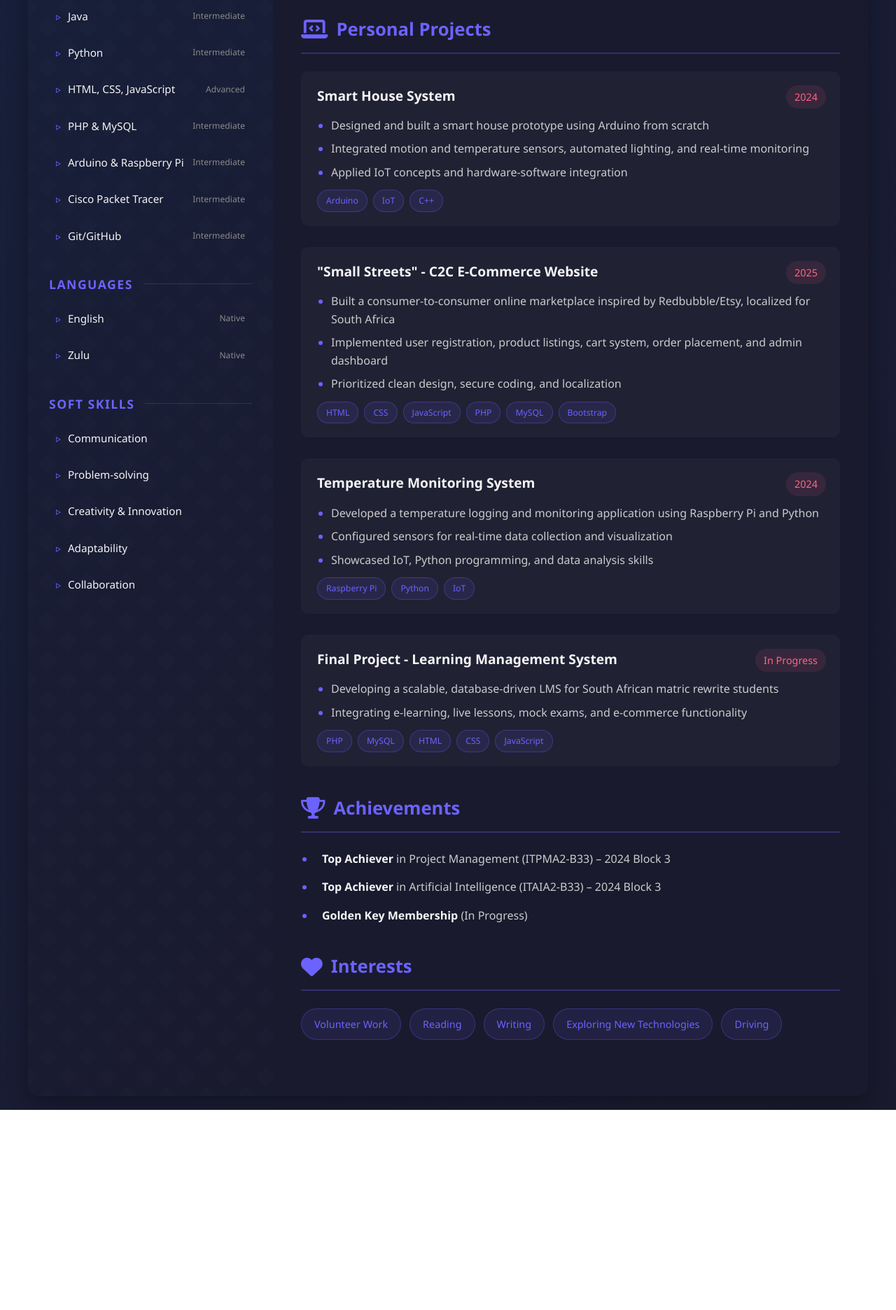
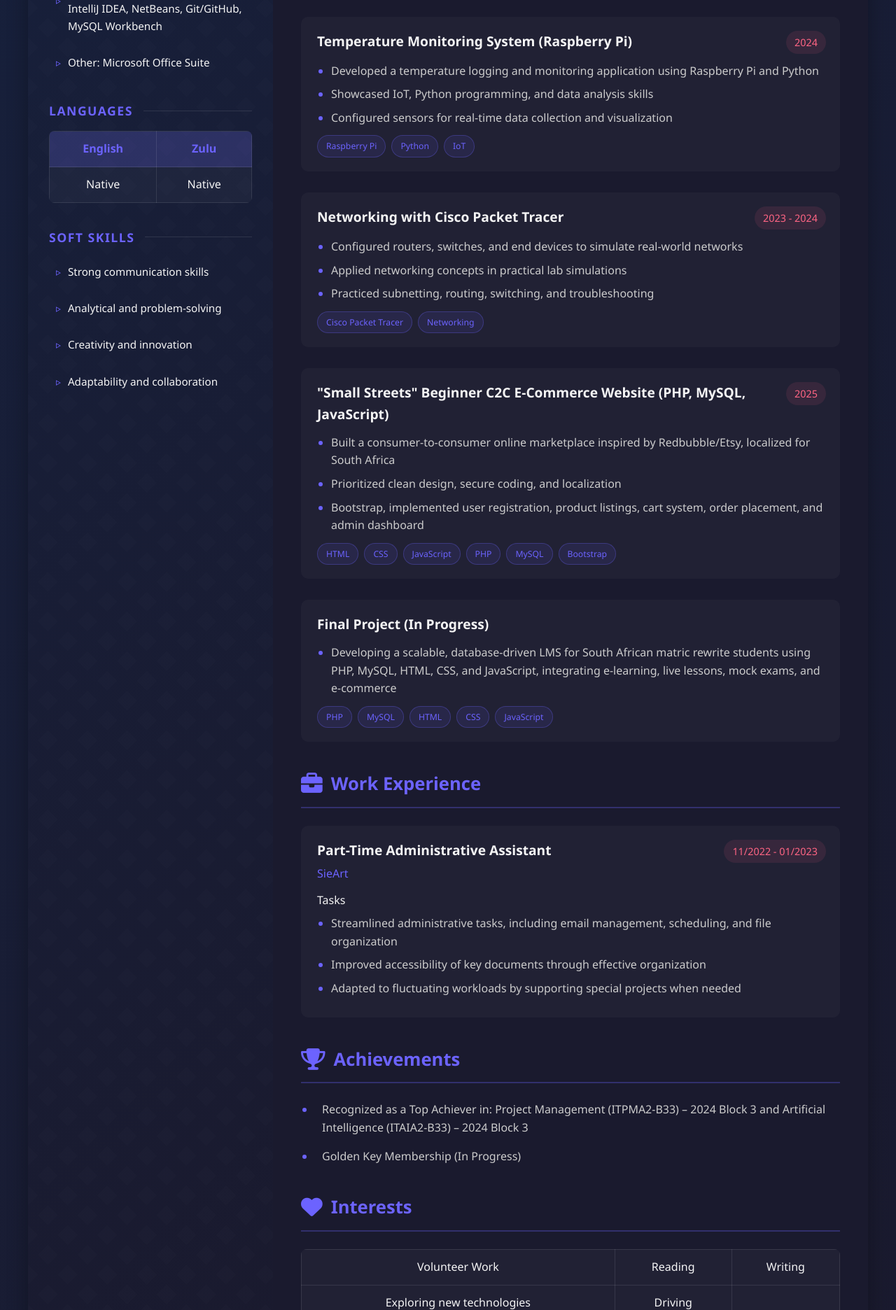
Before and after one commit to Vanessa-tf/Vanessa-tf.github.io, a plain HTML site: page index.html in a window 1280 px wide. Shown: the part 928-2800 px from the top of the page at 70% size. Before the commit the page ends 2514 px from the top, so only its background shows below. Drawn offline with Linux system fonts and the light colour scheme.

Commit message:
Update index.html

```diff
--- a/index.html
+++ b/index.html
@@ -85,17 +85,21 @@
             width: 150px;
             height: 150px;
             border-radius: 50%;
-            background: linear-gradient(135deg, var(--primary) 0%, var(--secondary) 100%);
             margin: 0 auto 25px;
             display: flex;
             align-items: center;
             justify-content: center;
-            font-size: 50px;
-            color: white;
+            overflow: hidden;
             box-shadow: 0 10px 20px rgba(0, 0, 0, 0.2);
             transition: var(--transition);
             position: relative;
-            overflow: hidden;
+            border: 3px solid var(--primary);
+        }
+
+        .profile-img img {
+            width: 100%;
+            height: 100%;
+            object-fit: cover;
         }
 
         .profile-img:hover {
@@ -229,11 +233,12 @@
             to { opacity: 1; transform: translateX(0); }
         }
 
-        .main-section:nth-child(2) { animation-delay: 0.1s; }
-        .main-section:nth-child(3) { animation-delay: 0.2s; }
-        .main-section:nth-child(4) { animation-delay: 0.3s; }
-        .main-section:nth-child(5) { animation-delay: 0.4s; }
-        .main-section:nth-child(6) { animation-delay: 0.5s; }
+        .main-section:nth-child(1) { animation-delay: 0.1s; }
+        .main-section:nth-child(2) { animation-delay: 0.2s; }
+        .main-section:nth-child(3) { animation-delay: 0.3s; }
+        .main-section:nth-child(4) { animation-delay: 0.4s; }
+        .main-section:nth-child(5) { animation-delay: 0.5s; }
+        .main-section:nth-child(6) { animation-delay: 0.6s; }
 
         .main-section h2 {
             color: var(--primary);
@@ -378,18 +383,45 @@
             transform: translateY(-3px);
         }
 
-        .progress-bar {
-            height: 6px;
-            background: rgba(255, 255, 255, 0.1);
-            border-radius: 3px;
-            margin-top: 5px;
+        .languages-table {
+            width: 100%;
+            border-collapse: collapse;
+            margin-top: 10px;
+            background: rgba(255, 255, 255, 0.03);
+            border-radius: 8px;
             overflow: hidden;
         }
 
-        .progress {
-            height: 100%;
-            background: linear-gradient(to right, var(--primary), var(--secondary));
-            border-radius: 3px;
+        .languages-table th, .languages-table td {
+            padding: 12px;
+            text-align: center;
+            border: 1px solid rgba(255, 255, 255, 0.1);
+        }
+
+        .languages-table th {
+            background: rgba(108, 99, 255, 0.2);
+            color: var(--primary);
+            font-weight: 600;
+        }
+
+        .interests-table {
+            width: 100%;
+            border-collapse: collapse;
+            margin-top: 10px;
+            background: rgba(255, 255, 255, 0.03);
+            border-radius: 8px;
+            overflow: hidden;
+        }
+
+        .interests-table td {
+            padding: 12px;
+            text-align: center;
+            border: 1px solid rgba(255, 255, 255, 0.1);
+            transition: var(--transition);
+        }
+
+        .interests-table td:hover {
+            background: rgba(255, 255, 255, 0.05);
         }
 
         @media (max-width: 968px) {
@@ -441,9 +473,11 @@
     <div class="container">
         <aside class="sidebar">
             <div class="profile-section">
-                <div class="profile-img">VF</div>
+                <div class="profile-img">
+                    <img src="WhatsApp Image 2025-09-28 at 02.17.01_7a630f7d.jpg" alt="Vanessa Thandolwenkosi Fambarega">
+                </div>
                 <h1>Vanessa Thandolwenkosi Fambarega</h1>
-                <p class="subtitle">Computer Science Student</p>
+                <p class="subtitle">Student</p>
             </div>
 
             <div class="sidebar-section">
@@ -460,76 +494,44 @@
                     <i class="fas fa-map-marker-alt"></i>
                     <span>16 Emerald Street, Middelburg, South Africa</span>
                 </div>
-                <div class="contact-item">
-                    <i class="fab fa-linkedin"></i>
-                    <a href="#">linkedin.com/in/vanessaf</a>
-                </div>
-                <div class="contact-item">
-                    <i class="fab fa-github"></i>
-                    <a href="#">github.com/vanessaf</a>
-                </div>
             </div>
 
             <div class="sidebar-section">
                 <h3>Technical Skills</h3>
                 <ul class="skill-list">
                     <li>
-                        <span>C++</span>
-                        <div class="skill-level">Advanced</div>
+                        <span>Programming: C++, Java (beginner), Python (beginner), HTML, CSS, JavaScript, PHP, MySQL</span>
                     </li>
                     <li>
-                        <span>Java</span>
-                        <div class="skill-level">Intermediate</div>
+                        <span>Tools & Platforms: Arduino, Raspberry Pi, Cisco Packet Tracer, IntelliJ IDEA, NetBeans, Git/GitHub, MySQL Workbench</span>
                     </li>
                     <li>
-                        <span>Python</span>
-                        <div class="skill-level">Intermediate</div>
-                    </li>
-                    <li>
-                        <span>HTML, CSS, JavaScript</span>
-                        <div class="skill-level">Advanced</div>
-                    </li>
-                    <li>
-                        <span>PHP & MySQL</span>
-                        <div class="skill-level">Intermediate</div>
-                    </li>
-                    <li>
-                        <span>Arduino & Raspberry Pi</span>
-                        <div class="skill-level">Intermediate</div>
-                    </li>
-                    <li>
-                        <span>Cisco Packet Tracer</span>
-                        <div class="skill-level">Intermediate</div>
-                    </li>
-                    <li>
-                        <span>Git/GitHub</span>
-                        <div class="skill-level">Intermediate</div>
+                        <span>Other: Microsoft Office Suite</span>
                     </li>
                 </ul>
             </div>
 
             <div class="sidebar-section">
                 <h3>Languages</h3>
-                <ul class="skill-list">
-                    <li>
-                        <span>English</span>
-                        <div class="skill-level">Native</div>
-                    </li>
-                    <li>
-                        <span>Zulu</span>
-                        <div class="skill-level">Native</div>
-                    </li>
-                </ul>
+                <table class="languages-table">
+                    <tr>
+                        <th>English</th>
+                        <th>Zulu</th>
+                    </tr>
+                    <tr>
+                        <td>Native</td>
+                        <td>Native</td>
+                    </tr>
+                </table>
             </div>
 
             <div class="sidebar-section">
                 <h3>Soft Skills</h3>
                 <ul class="skill-list">
-                    <li>Communication</li>
-                    <li>Problem-solving</li>
-                    <li>Creativity & Innovation</li>
-                    <li>Adaptability</li>
-                    <li>Collaboration</li>
+                    <li>Strong communication skills</li>
+                    <li>Analytical and problem-solving</li>
+                    <li>Creativity and innovation</li>
+                    <li>Adaptability and collaboration</li>
                 </ul>
             </div>
         </aside>
@@ -537,7 +539,7 @@
         <main class="main-content">
             <section class="main-section">
                 <h2><i class="fas fa-user"></i> About Me</h2>
-                <p class="about">I am a passionate Computer Science student pursuing a BSc degree at Eduvos, with hands-on experience in IoT-based systems, networking, and full-stack web development. I thrive on solving complex problems and am eager to apply my technical knowledge in real-world settings. With strong organizational and communication skills, I aim to contribute to innovative solutions within the tech industry while continuously growing through mentorship and challenging projects.</p>
+                <p class="about">I am a Computer Science student pursuing a BSc degree at Eduvos, passionate about technology, programming, and problem-solving. I have practical experience with IoT-based systems, networking, and full-stack web development, alongside strong organizational and communication skills. I am eager to apply my knowledge in real-world settings, grow through mentorship, and contribute to innovative solutions within the tech and telecommunications industry.</p>
             </section>
 
             <section class="main-section">
@@ -545,33 +547,13 @@
                 <div class="experience-item">
                     <div class="item-header">
                         <div>
-                            <div class="item-title">BSc in Computer Science</div>
+                            <div class="item-title">BSC in Computer Science</div>
                             <div class="item-subtitle">Eduvos</div>
                         </div>
-                        <div class="item-date">Feb 2023 - Present</div>
+                        <div class="item-date">02/2023 - Present</div>
                     </div>
                     <div class="item-description">
                         <p>Midrand, South Africa</p>
-                    </div>
-                </div>
-            </section>
-
-            <section class="main-section">
-                <h2><i class="fas fa-briefcase"></i> Work Experience</h2>
-                <div class="experience-item">
-                    <div class="item-header">
-                        <div>
-                            <div class="item-title">Part-Time Administrative Assistant</div>
-                            <div class="item-subtitle">SieArt</div>
-                        </div>
-                        <div class="item-date">Nov 2022 - Jan 2023</div>
-                    </div>
-                    <div class="item-description">
-                        <ul>
-                            <li>Streamlined administrative tasks, including email management, scheduling, and file organization</li>
-                            <li>Improved accessibility of key documents through effective organization</li>
-                            <li>Adapted to fluctuating workloads by supporting special projects when needed</li>
-                        </ul>
                     </div>
                 </div>
             </section>
@@ -581,7 +563,7 @@
 
                 <div class="project-item">
                     <div class="item-header">
-                        <div class="item-title">Smart House System</div>
+                        <div class="item-title">Smart House System (Arduino)</div>
                         <div class="item-date">2024</div>
                     </div>
                     <div class="item-description">
@@ -600,14 +582,51 @@
 
                 <div class="project-item">
                     <div class="item-header">
-                        <div class="item-title">"Small Streets" - C2C E-Commerce Website</div>
+                        <div class="item-title">Temperature Monitoring System (Raspberry Pi)</div>
+                        <div class="item-date">2024</div>
+                    </div>
+                    <div class="item-description">
+                        <ul>
+                            <li>Developed a temperature logging and monitoring application using Raspberry Pi and Python</li>
+                            <li>Showcased IoT, Python programming, and data analysis skills</li>
+                            <li>Configured sensors for real-time data collection and visualization</li>
+                        </ul>
+                        <div class="tech-stack">
+                            <span class="tech-tag">Raspberry Pi</span>
+                            <span class="tech-tag">Python</span>
+                            <span class="tech-tag">IoT</span>
+                        </div>
+                    </div>
+                </div>
+
+                <div class="project-item">
+                    <div class="item-header">
+                        <div class="item-title">Networking with Cisco Packet Tracer</div>
+                        <div class="item-date">2023 - 2024</div>
+                    </div>
+                    <div class="item-description">
+                        <ul>
+                            <li>Configured routers, switches, and end devices to simulate real-world networks</li>
+                            <li>Applied networking concepts in practical lab simulations</li>
+                            <li>Practiced subnetting, routing, switching, and troubleshooting</li>
+                        </ul>
+                        <div class="tech-stack">
+                            <span class="tech-tag">Cisco Packet Tracer</span>
+                            <span class="tech-tag">Networking</span>
+                        </div>
+                    </div>
+                </div>
+
+                <div class="project-item">
+                    <div class="item-header">
+                        <div class="item-title">"Small Streets" Beginner C2C E-Commerce Website (PHP, MySQL, JavaScript)</div>
                         <div class="item-date">2025</div>
                     </div>
                     <div class="item-description">
                         <ul>
                             <li>Built a consumer-to-consumer online marketplace inspired by Redbubble/Etsy, localized for South Africa</li>
-                            <li>Implemented user registration, product listings, cart system, order placement, and admin dashboard</li>
                             <li>Prioritized clean design, secure coding, and localization</li>
+                            <li>Bootstrap, implemented user registration, product listings, cart system, order placement, and admin dashboard</li>
                         </ul>
                         <div class="tech-stack">
                             <span class="tech-tag">HTML</span>
@@ -622,32 +641,11 @@
 
                 <div class="project-item">
                     <div class="item-header">
-                        <div class="item-title">Temperature Monitoring System</div>
-                        <div class="item-date">2024</div>
+                        <div class="item-title">Final Project (In Progress)</div>
                     </div>
                     <div class="item-description">
                         <ul>
-                            <li>Developed a temperature logging and monitoring application using Raspberry Pi and Python</li>
-                            <li>Configured sensors for real-time data collection and visualization</li>
-                            <li>Showcased IoT, Python programming, and data analysis skills</li>
-                        </ul>
-                        <div class="tech-stack">
-                            <span class="tech-tag">Raspberry Pi</span>
-                            <span class="tech-tag">Python</span>
-                            <span class="tech-tag">IoT</span>
-                        </div>
-                    </div>
-                </div>
-
-                <div class="project-item">
-                    <div class="item-header">
-                        <div class="item-title">Final Project - Learning Management System</div>
-                        <div class="item-date">In Progress</div>
-                    </div>
-                    <div class="item-description">
-                        <ul>
-                            <li>Developing a scalable, database-driven LMS for South African matric rewrite students</li>
-                            <li>Integrating e-learning, live lessons, mock exams, and e-commerce functionality</li>
+                            <li>Developing a scalable, database-driven LMS for South African matric rewrite students using PHP, MySQL, HTML, CSS, and JavaScript, integrating e-learning, live lessons, mock exams, and e-commerce</li>
                         </ul>
                         <div class="tech-stack">
                             <span class="tech-tag">PHP</span>
@@ -661,23 +659,48 @@
             </section>
 
             <section class="main-section">
+                <h2><i class="fas fa-briefcase"></i> Work Experience</h2>
+                <div class="experience-item">
+                    <div class="item-header">
+                        <div>
+                            <div class="item-title">Part-Time Administrative Assistant</div>
+                            <div class="item-subtitle">SieArt</div>
+                        </div>
+                        <div class="item-date">11/2022 - 01/2023</div>
+                    </div>
+                    <div class="item-description">
+                        <p>Tasks</p>
+                        <ul>
+                            <li>Streamlined administrative tasks, including email management, scheduling, and file organization</li>
+                            <li>Improved accessibility of key documents through effective organization</li>
+                            <li>Adapted to fluctuating workloads by supporting special projects when needed</li>
+                        </ul>
+                    </div>
+                </div>
+            </section>
+
+            <section class="main-section">
                 <h2><i class="fas fa-trophy"></i> Achievements</h2>
                 <ul class="achievements-list">
-                    <li><strong>Top Achiever</strong> in Project Management (ITPMA2-B33) – 2024 Block 3</li>
-                    <li><strong>Top Achiever</strong> in Artificial Intelligence (ITAIA2-B33) – 2024 Block 3</li>
-                    <li><strong>Golden Key Membership</strong> (In Progress)</li>
+                    <li>Recognized as a Top Achiever in: Project Management (ITPMA2-B33) – 2024 Block 3 and Artificial Intelligence (ITAIA2-B33) – 2024 Block 3</li>
+                    <li>Golden Key Membership (In Progress)</li>
                 </ul>
             </section>
 
             <section class="main-section">
                 <h2><i class="fas fa-heart"></i> Interests</h2>
-                <div class="interests">
-                    <span class="interest-tag">Volunteer Work</span>
-                    <span class="interest-tag">Reading</span>
-                    <span class="interest-tag">Writing</span>
-                    <span class="interest-tag">Exploring New Technologies</span>
-                    <span class="interest-tag">Driving</span>
-                </div>
+                <table class="interests-table">
+                    <tr>
+                        <td>Volunteer Work</td>
+                        <td>Reading</td>
+                        <td>Writing</td>
+                    </tr>
+                    <tr>
+                        <td>Exploring new technologies</td>
+                        <td>Driving</td>
+                        <td></td>
+                    </tr>
+                </table>
             </section>
         </main>
     </div>
```
